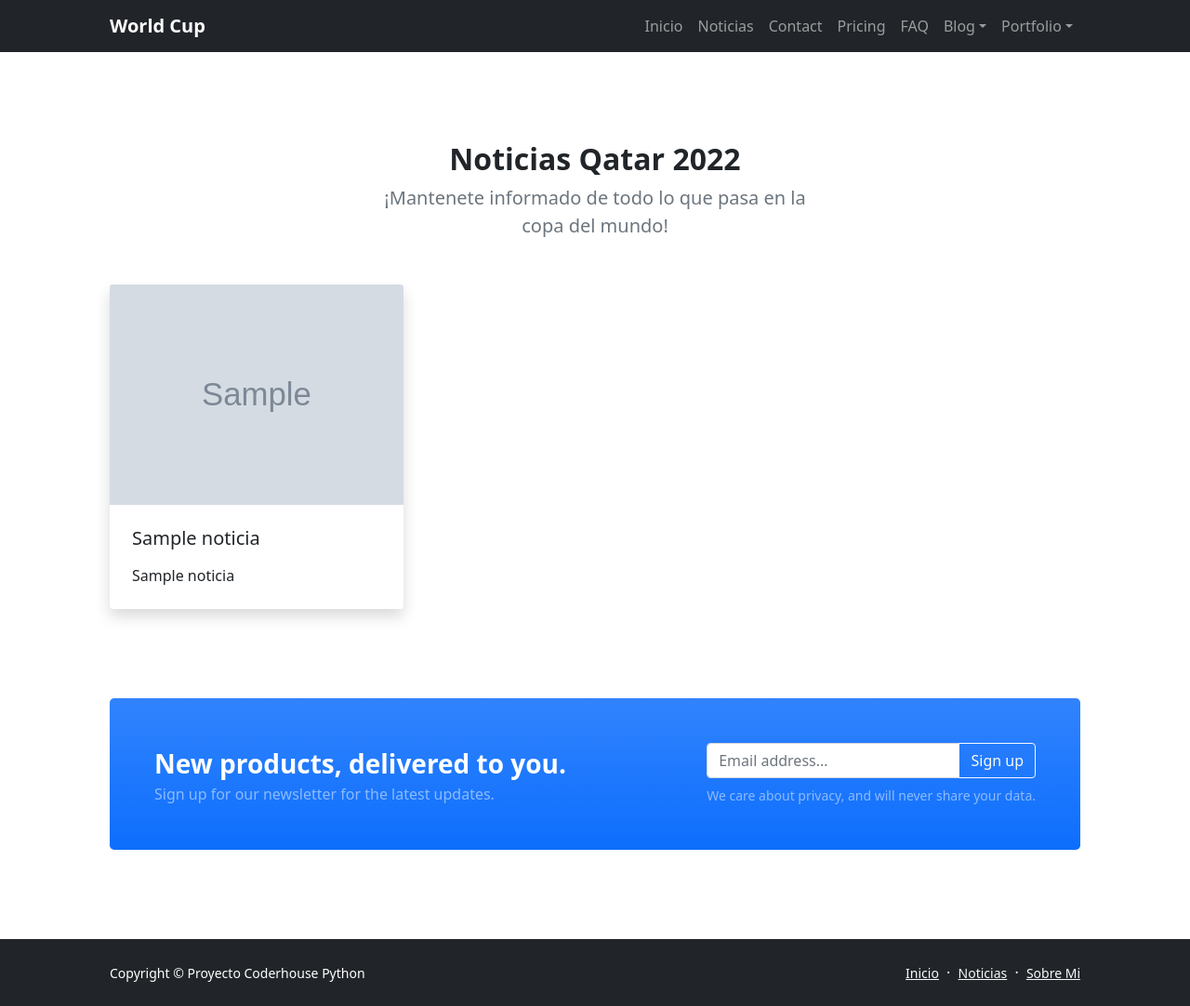
After one commit to Nel1977/EntregaFinalCoder, a Django app: page /lista-noticias/ in a window 1280 px wide. The commit adds this page. Shown: the whole page at 93% size. Run offline with Django 4.2, Linux system fonts and the light colour scheme; tables that the repository leaves empty hold one stand-in row (values such as "Sample post"); grey boxes marked "Sample" are stand-in pictures; some libraries are stand-ins or nearby versions.

Commit message:
Modelo Categoría eliminado. HTML de lista de noticias funcionando con paginación

```diff
--- a/WorldCup/WorldCup/urls.py
+++ b/WorldCup/WorldCup/urls.py
@@ -16,6 +16,7 @@ Including another URLconf
 
 from django.contrib import admin
 from django.urls import path, include
+from django.conf import settings
 
 urlpatterns = [
     # Paths de noticias
@@ -23,3 +24,9 @@ urlpatterns = [
     # Paths del admin
     path('admin/', admin.site.urls),
 ]
+
+# Para las imágenes
+if settings.DEBUG:
+    from django.conf.urls.static import static
+    urlpatterns += static(
+        settings.MEDIA_URL, document_root=settings.MEDIA_ROOT)
--- a/WorldCup/noticias/admin.py
+++ b/WorldCup/noticias/admin.py
@@ -1,6 +1,5 @@
 from django.contrib import admin
-from .models import Categoria, Noticia
+from .models import Noticia
 
 # Register your models here.
-admin.site.register(Categoria)
 admin.site.register(Noticia)
--- a/WorldCup/noticias/models.py
+++ b/WorldCup/noticias/models.py
@@ -3,18 +3,6 @@ from django.utils.timezone import now
 from django.contrib.auth.models import User
 
 # Create your models here.
-class Categoria(models.Model):
-    nombre = models.CharField(max_length=100, verbose_name="Nombre")
-    creada = models.DateTimeField(auto_now_add=True, verbose_name="Fecha de creación")
-    editada = models.DateTimeField(auto_now=True, verbose_name="Fecha de edición")
-
-    class Meta:
-        verbose_name = "categoría"
-        verbose_name_plural = "categorías"
-        ordering = ['-creada']
-
-    def __str__(self):
-        return self.nombre
 
 class Noticia(models.Model):
     titulo = models.CharField(max_length=200, verbose_name="Título")
@@ -23,14 +11,11 @@ class Noticia(models.Model):
     imagen = models.ImageField(verbose_name="Imagen", upload_to="noticias")
     publicada = models.DateTimeField(verbose_name="Fecha de publicación", default=now)
     autor = models.ForeignKey(User, verbose_name="Autor", on_delete=models.CASCADE)
-    categorias = models.ManyToManyField(Categoria, verbose_name="Categorías")
-    creada = models.DateTimeField(auto_now_add=True, verbose_name="Fecha de creación")
-    editada = models.DateTimeField(auto_now=True, verbose_name="Fecha de edición")
 
     class Meta:
         verbose_name = "noticia"
         verbose_name_plural = "noticias"
-        ordering = ['-creada']
+        ordering = ['-publicada']
 
     def __str__(self):
         return self.titulo
--- a/WorldCup/noticias/templates/base.html
+++ b/WorldCup/noticias/templates/base.html
@@ -22,12 +22,12 @@
             <!-- Navigation-->
             <nav class="navbar navbar-expand-lg navbar-dark bg-dark">
                 <div class="container px-5">
-                    <a class="navbar-brand" href="index.html"><strong>World Cup</strong></a>
+                    <a class="navbar-brand" href="{% url 'Inicio' %}"><strong>World Cup</strong></a>
                     <button class="navbar-toggler" type="button" data-bs-toggle="collapse" data-bs-target="#navbarSupportedContent" aria-controls="navbarSupportedContent" aria-expanded="false" aria-label="Toggle navigation"><span class="navbar-toggler-icon"></span></button>
                     <div class="collapse navbar-collapse" id="navbarSupportedContent">
                         <ul class="navbar-nav ms-auto mb-2 mb-lg-0">
-                            <li class="nav-item"><a class="nav-link" href="index.html">Home</a></li>
-                            <li class="nav-item"><a class="nav-link" href="about.html">About</a></li>
+                            <li class="nav-item"><a class="nav-link" href="{% url 'Inicio' %}">Inicio</a></li>
+                            <li class="nav-item"><a class="nav-link" href="{% url 'ListaNoticias' %}">Noticias</a></li>
                             <li class="nav-item"><a class="nav-link" href="contact.html">Contact</a></li>
                             <li class="nav-item"><a class="nav-link" href="pricing.html">Pricing</a></li>
                             <li class="nav-item"><a class="nav-link" href="faq.html">FAQ</a></li>
--- /dev/null
+++ b/WorldCup/noticias/templates/noticias.html
@@ -0,0 +1,94 @@
+{% extends 'base.html' %}
+
+{% load static %}
+
+{% block title %}
+    Noticias
+{% endblock title %}
+
+{% block contenido %}
+
+<!-- Noticias section-->
+<section class="py-5">
+    <div class="container px-5 my-5">
+        <div class="row gx-5 justify-content-center">
+            <div class="col-lg-8 col-xl-6">
+                <div class="text-center">
+                    <h2 class="fw-bolder">Noticias Qatar 2022</h2>
+                    <p class="lead fw-normal text-muted mb-5">¡Mantenete informado de todo lo que pasa en la copa del mundo!</p>
+                </div>
+            </div>
+        </div>
+        <div class="row gx-5">
+            {% if noticias %}
+                {% for noticia in noticias %}
+                    <div class="col-lg-4 mb-5">
+                        <div class="card h-100 shadow border-0">
+                            <img class="card-img-top" src="{{noticia.imagen.url}}" alt="..." />
+                            <div class="card-body p-4">
+                                <a class="text-decoration-none link-dark stretched-link" href="#!"><h5 class="card-title mb-3">{{noticia.titulo}}</h5></a>
+                                <p class="card-text mb-0">{{noticia.subtitulo}}</p>
+                            </div>
+                        </div>
+                    </div>
+                {% endfor %}
+            {% else %}
+                <div class="col-lg-8 col-xl-6">
+                    <div class="alert alert-primary" role="alert">
+                        No hay noticias en este momento!
+                    </div>
+                </div>
+            {% endif %}
+        </div>
+
+        <!-- Menú de paginación -->
+        {% if is_paginated %}
+            <nav aria-label="Page navigation">
+                <ul class="pagination justify-content-center">
+                    {% if page_obj.has_previous %}
+                    <li class="page-item ">
+                        <a class="page-link" href="?page={{ page_obj.previous_page_number }}">&laquo;</a>
+                    </li>
+                    {% else %}
+                    <li class="page-item disabled">
+                        <a class="page-link" href="#" tabindex="-1">&laquo;</a>
+                    </li>
+                    {% endif %}
+                    {% for i in paginator.page_range %}
+                    <li class="page-item {% if page_obj.number == i %}active{% endif %}">
+                        <a class="page-link" href="?page={{ i }}">{{ i }}</a>
+                    </li>
+                    {% endfor %}
+                    {% if page_obj.has_next %}
+                    <li class="page-item ">
+                        <a class="page-link" href="?page={{ page_obj.next_page_number }}">&raquo;</a>
+                    </li>
+                    {% else %}
+                    <li class="page-item disabled">
+                        <a class="page-link" href="#" tabindex="-1">&raquo;</a>
+                    </li>
+                    {% endif %}
+                </ul>
+            </nav>
+        {% endif %}
+
+        <!-- Call to action-->
+        <aside class="bg-primary bg-gradient rounded-3 p-4 p-sm-5 mt-5">
+            <div class="d-flex align-items-center justify-content-between flex-column flex-xl-row text-center text-xl-start">
+                <div class="mb-4 mb-xl-0">
+                    <div class="fs-3 fw-bold text-white">New products, delivered to you.</div>
+                    <div class="text-white-50">Sign up for our newsletter for the latest updates.</div>
+                </div>
+                <div class="ms-xl-4">
+                    <div class="input-group mb-2">
+                        <input class="form-control" type="text" placeholder="Email address..." aria-label="Email address..." aria-describedby="button-newsletter" />
+                        <button class="btn btn-outline-light" id="button-newsletter" type="button">Sign up</button>
+                    </div>
+                    <div class="small text-white-50">We care about privacy, and will never share your data.</div>
+                </div>
+            </div>
+        </aside>
+    </div>
+</section>
+
+{% endblock contenido %}
--- a/WorldCup/noticias/urls.py
+++ b/WorldCup/noticias/urls.py
@@ -1,8 +1,9 @@
 from django.urls import path
 from noticias.views import (
-    inicio,
+    inicio, NoticiaList
 )
 
 urlpatterns = [
     path('', inicio, name="Inicio"),
+    path('lista-noticias/', NoticiaList.as_view(), name="ListaNoticias"),
 ]
--- a/WorldCup/noticias/views.py
+++ b/WorldCup/noticias/views.py
@@ -1,6 +1,14 @@
 from django.shortcuts import render
+from django.views.generic import ListView, DetailView
+from noticias.models import Noticia
 
 # Create your views here.
 
 def inicio(self):
     return render(self, "inicio.html")
+
+class NoticiaList(ListView):
+    model = Noticia
+    template_name = 'noticias.html'
+    context_object_name = 'noticias'
+    paginate_by = 3
```
Also changed, not shown: WorldCup/db.sqlite3, WorldCup/media/noticias/copa.jpg (added), WorldCup/media/noticias/estadio.jpg (added), WorldCup/media/noticias/suarez.jpg (added), WorldCup/media/noticias/uruguay.jpg (added), WorldCup/noticias/migrations/0002_alter_noticia_options_remove_noticia_categorias_and_more.py (added).
